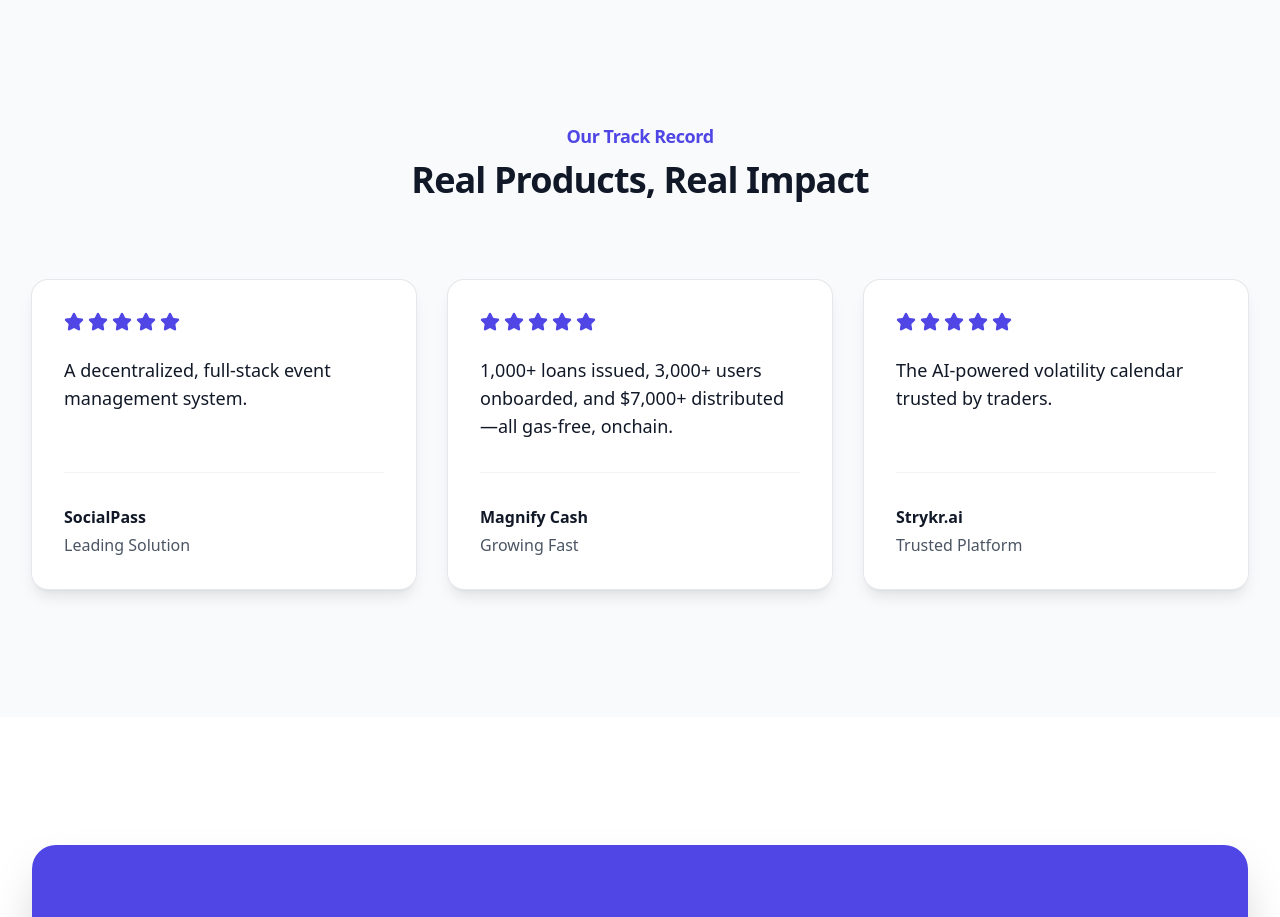
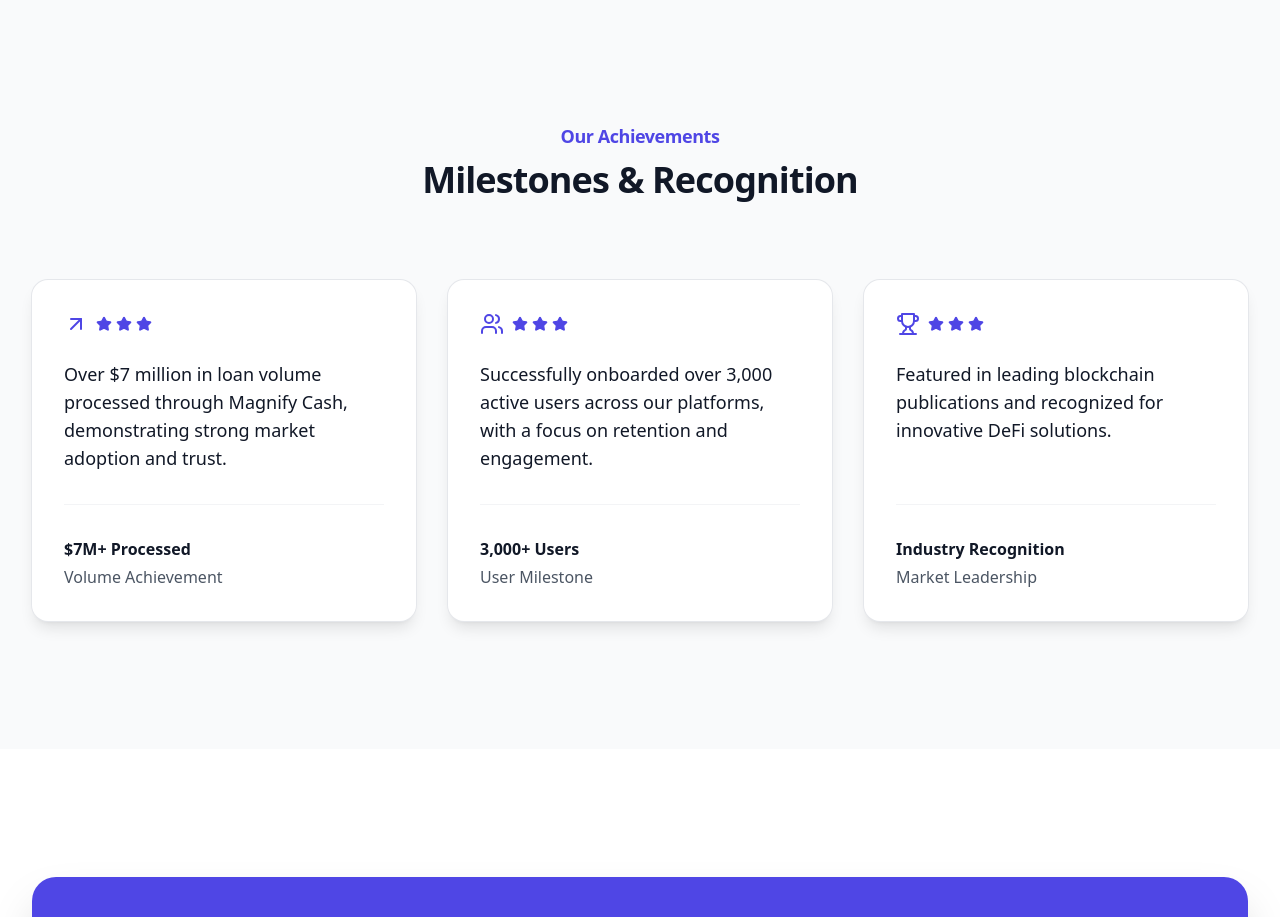
Before and after one commit to SiestaMarkets/siesta-markets-landing, a React (Vite) app: page / in a window 1280 px wide. Shown: the part 1340-2257 px from the top of the page. Built offline with nearby package versions, Linux system fonts and the light colour scheme.

Commit message:
Refactor: Update testimonials to achievements
Refactored the testimonials component to display achievements instead.  The specific implementation details are not included in this commit message.

```diff
--- a/src/components/Testimonials.tsx
+++ b/src/components/Testimonials.tsx
@@ -1,20 +1,24 @@
-import { Star } from "lucide-react";
 
-const projects = [
+import { Trophy, Users, ArrowUpRight, Star } from "lucide-react";
+
+const achievements = [
   {
-    name: "SocialPass",
-    description: "A decentralized, full-stack event management system.",
-    metric: "Leading Solution"
+    name: "$7M+ Processed",
+    description: "Over $7 million in loan volume processed through Magnify Cash, demonstrating strong market adoption and trust.",
+    icon: ArrowUpRight,
+    metric: "Volume Achievement"
   },
   {
-    name: "Magnify Cash",
-    description: "1,000+ loans issued, 3,000+ users onboarded, and $7,000+ distributed—all gas-free, onchain.",
-    metric: "Growing Fast"
+    name: "3,000+ Users",
+    description: "Successfully onboarded over 3,000 active users across our platforms, with a focus on retention and engagement.",
+    icon: Users,
+    metric: "User Milestone"
   },
   {
-    name: "Strykr.ai",
-    description: "The AI-powered volatility calendar trusted by traders.",
-    metric: "Trusted Platform"
+    name: "Industry Recognition",
+    description: "Featured in leading blockchain publications and recognized for innovative DeFi solutions.",
+    icon: Trophy,
+    metric: "Market Leadership"
   }
 ];
 
@@ -24,37 +28,40 @@ export const Testimonials = () => {
       <div className="mx-auto max-w-7xl px-6 lg:px-8">
         <div className="mx-auto max-w-xl text-center">
           <h2 className="text-lg font-semibold leading-8 tracking-tight text-primary">
-            Our Track Record
+            Our Achievements
           </h2>
           <p className="mt-2 text-3xl font-bold tracking-tight text-gray-900 sm:text-4xl">
-            Real Products, Real Impact
+            Milestones & Recognition
           </p>
         </div>
         <div className="mx-auto mt-16 flow-root max-w-2xl sm:mt-20 lg:mx-0 lg:max-w-none">
           <div className="grid grid-cols-1 gap-8 sm:grid-cols-2 lg:grid-cols-3">
-            {projects.map((project, i) => (
+            {achievements.map((achievement, i) => (
               <div
-                key={project.name}
-                className="flex flex-col justify-between rounded-2xl bg-white p-8 shadow-lg ring-1 ring-gray-200 animate-fadeIn"
+                key={achievement.name}
+                className="flex flex-col justify-between rounded-2xl bg-white p-8 shadow-lg ring-1 ring-gray-200 animate-fadeIn hover:shadow-xl transition-all duration-300"
                 style={{ animationDelay: `${i * 0.1}s` }}
               >
                 <div>
+                  <div className="flex items-center gap-x-2">
+                    <achievement.icon className="h-6 w-6 text-primary" />
                     <div className="flex gap-x-1">
-                    {[...Array(5)].map((_, i) => (
+                      {[...Array(3)].map((_, i) => (
                         <Star
                           key={i}
-                        className="h-5 w-5 text-primary"
+                          className="h-4 w-4 text-primary"
                           fill="currentColor"
                         />
                       ))}
                     </div>
+                  </div>
                   <p className="mt-6 text-lg leading-7 text-gray-900">
-                    {project.description}
+                    {achievement.description}
                   </p>
                 </div>
                 <div className="mt-8 border-t border-gray-100 pt-8">
-                  <p className="font-semibold text-gray-900">{project.name}</p>
-                  <p className="mt-1 text-gray-600">{project.metric}</p>
+                  <p className="font-semibold text-gray-900">{achievement.name}</p>
+                  <p className="mt-1 text-gray-600">{achievement.metric}</p>
                 </div>
               </div>
             ))}
```
Lines whose indentation alone changed are shown as unchanged.
